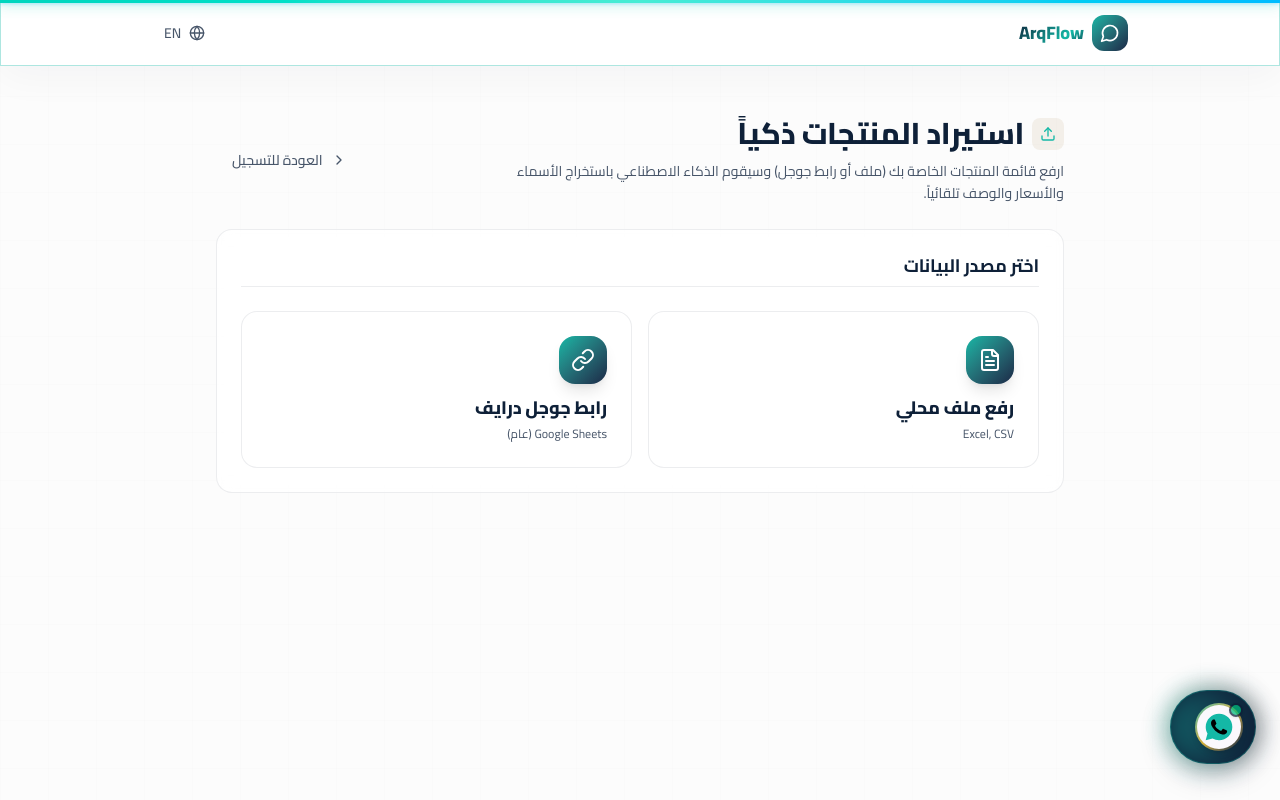
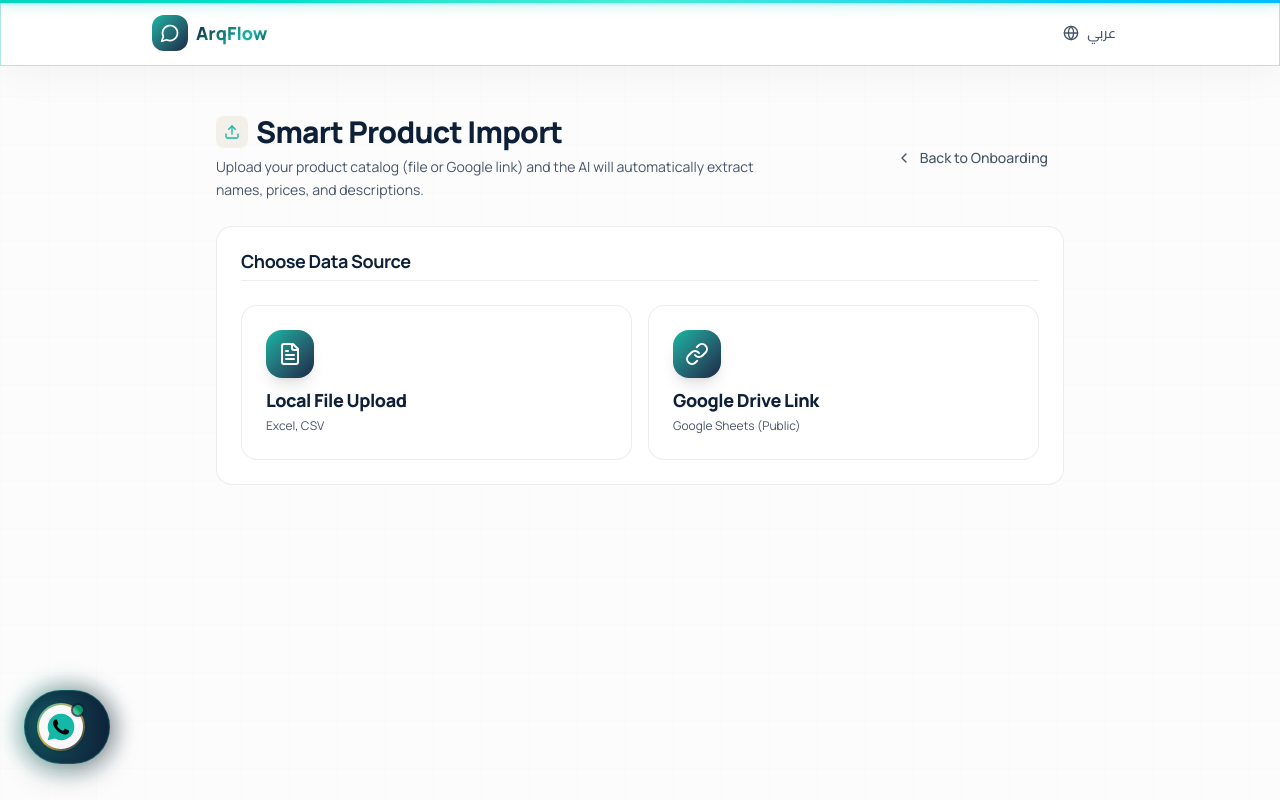
Before and after one commit to ffgghhj779-cell/arqflow-platform, a Next.js app: page /onboarding/import in a window 1280 px wide. Built offline with nearby package versions, Linux system fonts and the light colour scheme.

Commit message:
feat(i18n): set English as default language with seamless toggle to Arabic

```diff
--- a/src/app/layout.tsx
+++ b/src/app/layout.tsx
@@ -42,7 +42,7 @@ export default function RootLayout({
   children,
 }: Readonly<{ children: React.ReactNode }>) {
   return (
-    <html lang="ar" dir="rtl" suppressHydrationWarning>
+    <html lang="en" dir="ltr" suppressHydrationWarning>
       <head>
         <link rel="preconnect" href="https://fonts.googleapis.com" />
         <link rel="preconnect" href="https://fonts.gstatic.com" crossOrigin="anonymous" />
--- a/src/lib/i18n.tsx
+++ b/src/lib/i18n.tsx
@@ -20,14 +20,14 @@ type LangContextValue = {
 };
 
 const LangContext = createContext<LangContextValue>({
-  lang: "ar",
-  dir: "rtl",
+  lang: "en",
+  dir: "ltr",
   setLang: () => {},
-  pick: (pair) => pair.ar,
+  pick: (pair) => pair.en,
 });
 
 export function LangProvider({ children }: { children: ReactNode }) {
-  const [lang, setLangState] = useState<Lang>("ar");
+  const [lang, setLangState] = useState<Lang>("en");
   const router = useRouter();
 
   useEffect(() => {
```
